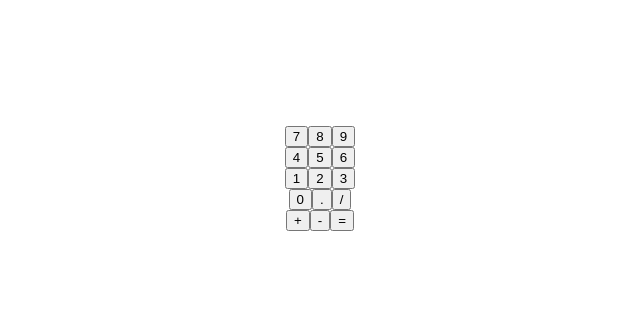
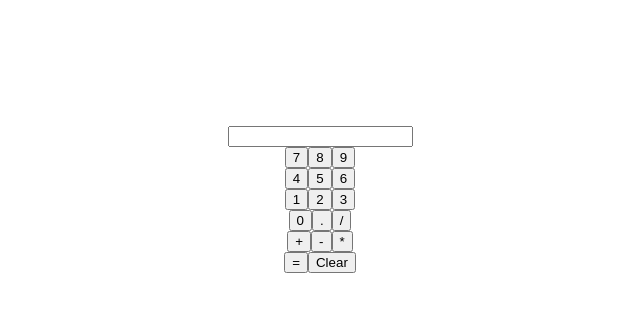
Before and after one commit to RomaneGreen/ralc, a React (Create React App) app: page / in a window 1280 px wide. Shown: the top 312 px of the page, without its empty margins (320-960 px from the left). Built offline with nearby package versions, Linux system fonts and the light colour scheme.

Commit message:
clear,multiplication and input buttons

```diff
--- a/src/App.js
+++ b/src/App.js
@@ -7,7 +7,9 @@ import './App.css';
 function App() {
   return (
     <div className="App allCalc">
-    <Input />
+
+     <div className="rowz"><Input />
+      </div>
 
       <div className="rowz">
     <Button>7</Button>
@@ -30,16 +32,20 @@ function App() {
     <div className="rowz">
     <Button>0</Button>
     <Button>.</Button>
+
     <Button>/</Button>
     </div>
 
     <div className="rowz">
     <Button>+</Button>
     <Button>-</Button>
-    <Button>=</Button>
+    <Button>*</Button>
     </div>
 
-  <Clear />
+    <div className="rowz">
+    <Button>=</Button>
+  <Clear>Clear</Clear>
+  </div>
     </div>
   );
 }
--- a/src/components/Clear.js
+++ b/src/components/Clear.js
@@ -1,9 +1,9 @@
 import React from 'react'
 
-const Clear = () => {
+const Clear = (props) => {
     return (
         <div>
-
+            <button>{props.children}</button>
         </div>
     )
 }
--- a/src/components/Input.js
+++ b/src/components/Input.js
@@ -3,7 +3,7 @@ import React from 'react'
 const Input = () => {
     return (
         <div>
-
+            <input type="text"></input>
         </div>
     )
 }
```
